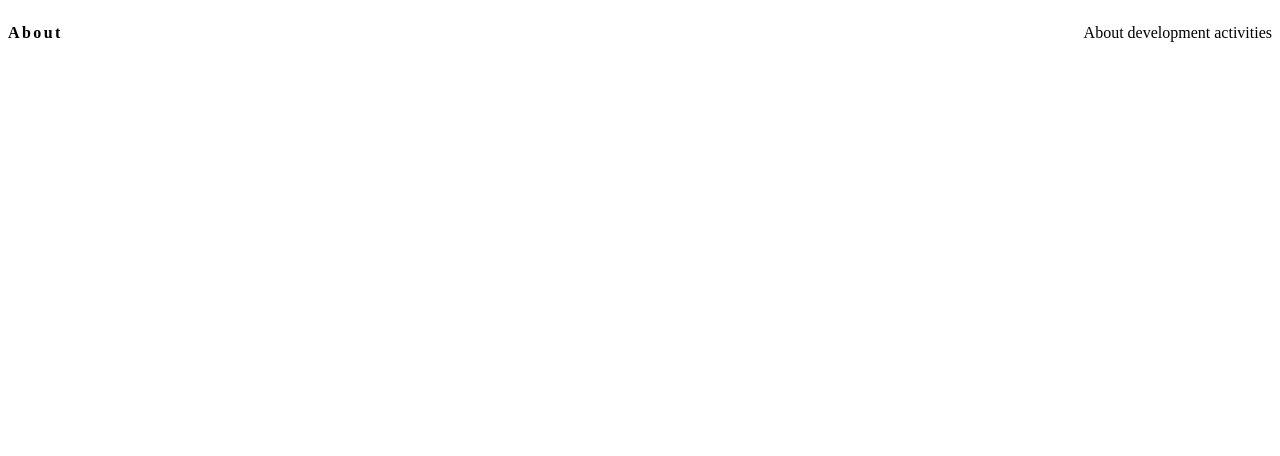
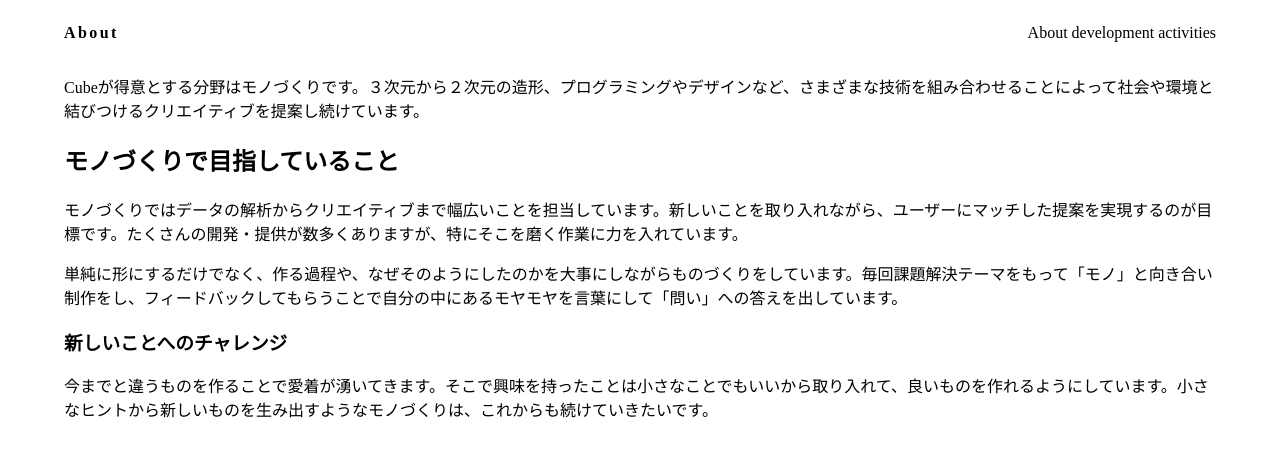
Before and after one commit to itc-n23009/blog, a Next.js app: page /about in a window 1280 px wide. Shown: the top 456 px of the page. Built offline with nearby package versions, Linux system fonts and the light colour scheme.

Commit message:
p112~119 finish
Containerで横幅を整えたり文を付け加えたりした

```diff
--- /dev/null
+++ b/components/container.js
@@ -0,0 +1,10 @@
+import styles from 'styles/container.module.css'
+
+const Container = ({children, large = false}) => {
+  return (
+    <div className={large ? styles.large : styles.default}>
+      {children}
+    </div>
+  )
+}
+export default Container
--- a/components/header.js
+++ b/components/header.js
@@ -1,13 +1,16 @@
+import Container from 'components/container'
 import Logo from 'components/logo'
 import Nav from 'components/nav'
 import styles from 'styles/header.module.css'
 
 const Header = () => {
   return (<header>
+    <Container large>
     <div className={styles.flexContainer}>
     <Logo boxOn/>
     <Nav />
     </div>
+    </Container>
     </header>
   )
 }
--- a/pages/about.js
+++ b/pages/about.js
@@ -1,11 +1,26 @@
+import Container from 'components/container'
 import Hero from 'components/hero'
 
 const About = () => {
-	return (
-		<Hero
-		  title="About"
-		  subtitle="About development activities"
-		/>
-	)
+ return (
+    <Container>
+      <Hero title="About" subtitle="About development activities" />
+
+   <p>
+    Cubeが得意とする分野はモノづくりです。３次元から２次元の造形、プログラミングやデザインなど、さまざまな技術を組み合わせることによって社会や環境と結びつけるクリエイティブを提案し続けています。
+   </p>
+   <h2>モノづくりで目指していること </h2>
+   <p>
+    モノづくりではデータの解析からクリエイティブまで幅広いことを担当しています。新しいことを取り入れながら、ユーザーにマッチした提案を実現するのが目標です。たくさんの開発・提供が数多くありますが、特にそこを磨く作業に力を入れています。
+   </p>
+   <p>
+    単純に形にするだけでなく、作る過程や、なぜそのようにしたのかを大事にしながらものづくりをしています。毎回課題解決テーマをもって「モノ」と向き合い制作をし、フィードバックしてもらうことで自分の中にあるモヤモヤを言葉にして「問い」への答えを出しています。
+   </p>
+   <h3>新しいことへのチャレンジ</h3>
+   <p>
+    今までと違うものを作ることで愛着が湧いてきます。そこで興味を持ったことは小さなことでもいいから取り入れて、良いものを作れるようにしています。小さなヒントから新しいものを生み出すようなモノづくりは、これからも続けていきたいです。
+   </p>
+    </Container>
+)
 }
 export default About
```
Also changed, not shown: components/footer.js (+8 -1 lines), pages/blog/index.js (+4 -6 lines), pages/index.js (+6 -7 lines).
